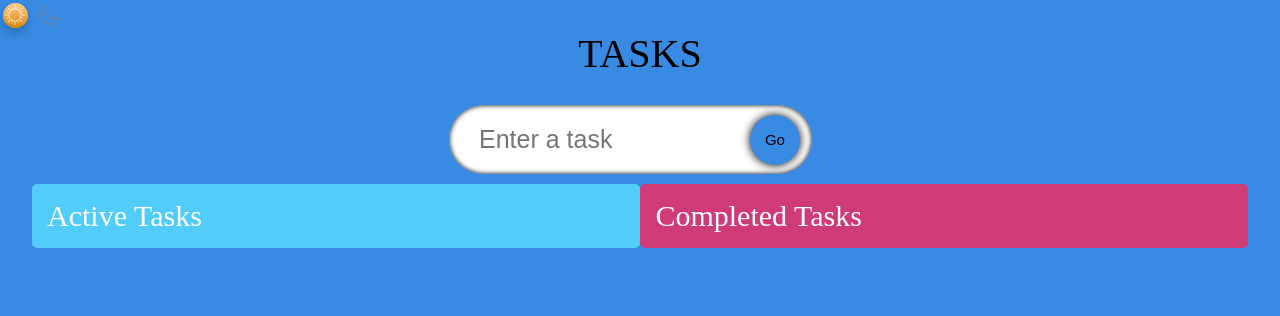
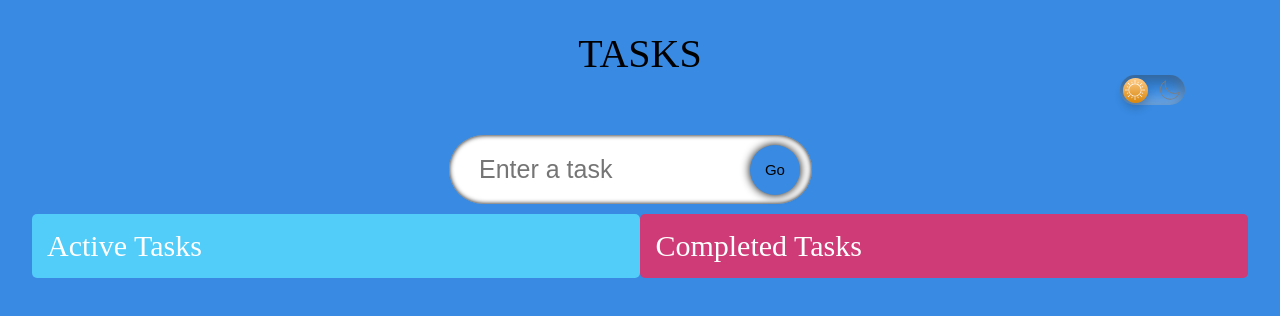
Before and after one commit to ahmedkhalid90h/React_TO_DO_List_Project, a React (Create React App) app: page / in a window 1280 px wide. Shown: the top 316 px of the page. Built offline with nearby package versions, Linux system fonts and the light colour scheme; a web font is replaced by a local one.

Commit message:
try to fix the problem

```diff
--- a/src/components/DarkMode/DarkMode.css
+++ b/src/components/DarkMode/DarkMode.css
@@ -1,6 +1,7 @@
 .dark_mode {
     margin: -50px 10% 30px 90%;
 }
+
 
 .dark_mode_label:after {
     content: "";
@@ -12,6 +13,19 @@
     background: linear-gradient(180deg, #ffcc89, #d8860b);
     border-radius: 180px;
     box-shadow: 0px 5px 10px rgba(0, 0, 0, 0.2);
+    transition: 0.3s;
+}
+
+.dark_mode_label {
+    width: 65px;
+    height: 30px;
+    position: relative;
+    display: block;
+    background: #388ae2;
+    border-radius: 200px;
+    box-shadow: inset 0px 5px 15px rgba(0, 0, 0, 0.4),
+        inset 0px -5px 15px rgba(255, 255, 255, 0.4);
+    cursor: pointer;
     transition: 0.3s;
 }
 .dark_mode_input {
```
